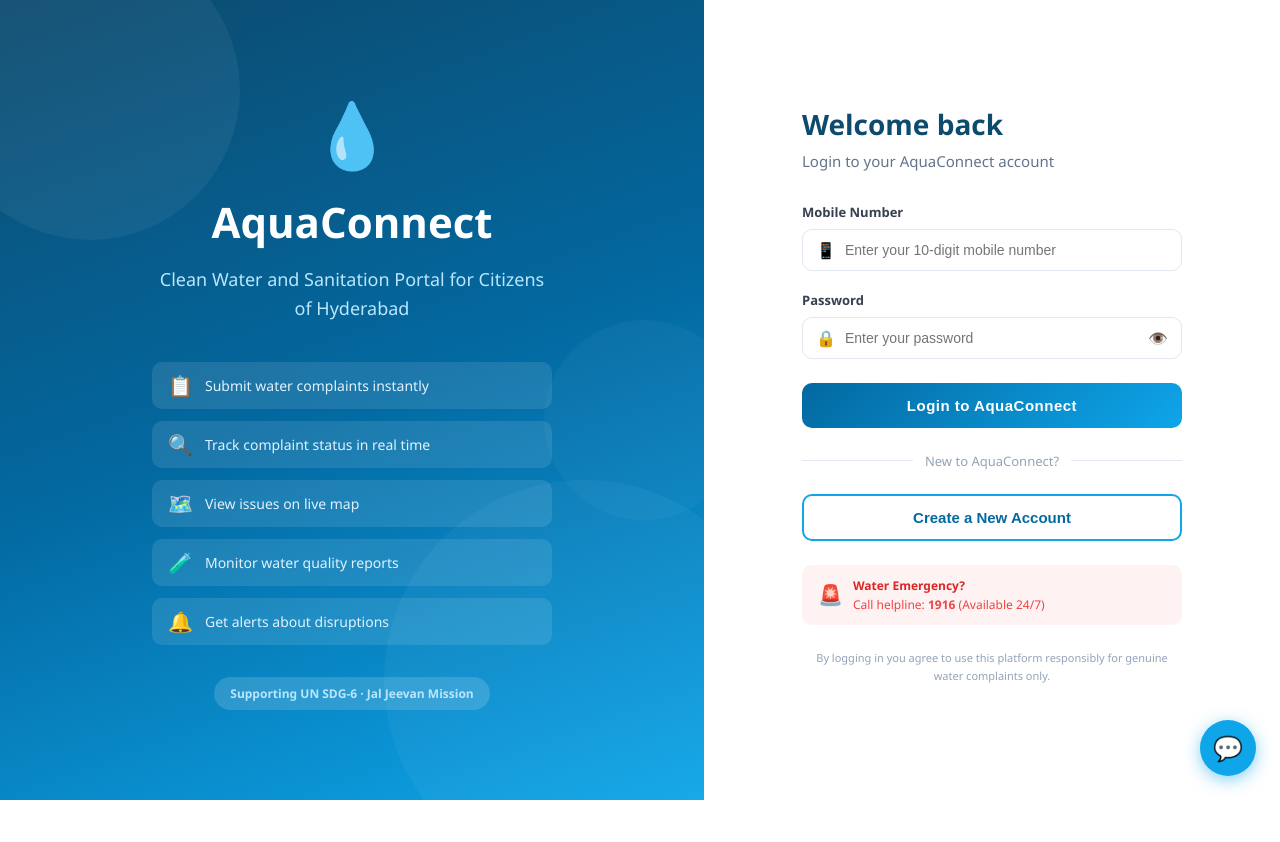
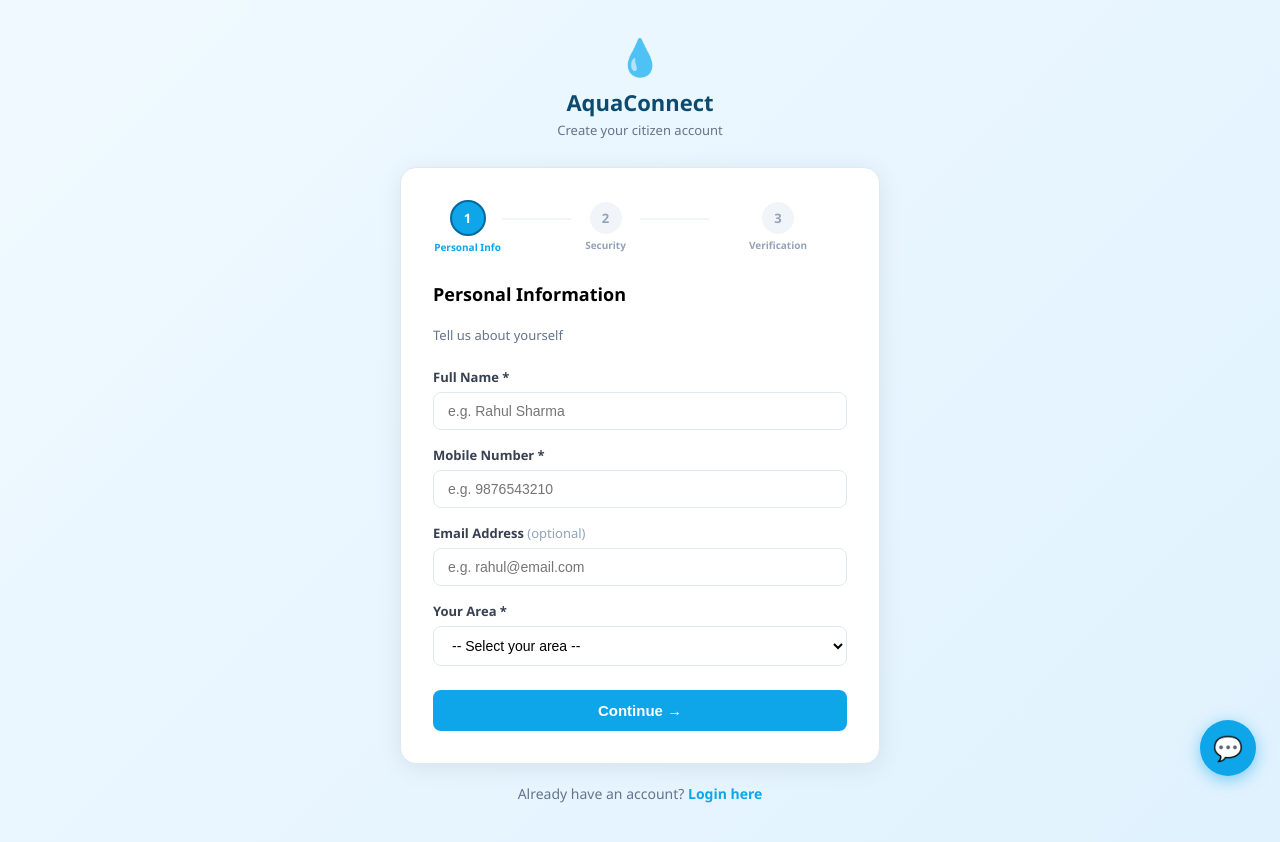
Before and after one commit to shailaja1302/aquaconnect-frontend, a React (Create React App) app: page /register in a window 1280 px wide. Shown: the top 842 px of the page. Before the commit the page ends 800 px from the top, so only its background shows below. Built offline with nearby package versions, Linux system fonts and the light colour scheme.

Commit message:
AquaConnect update

```diff
--- a/src/pages/Register.jsx
+++ b/src/pages/Register.jsx
@@ -3,214 +3,307 @@ import { useNavigate } from "react-router-dom";
 import { useAuth } from "../context/AuthContext";
 import { authAPI } from "../services/Api";
 
-export default function Login() {
-  const [phone, setPhone] = useState("");
-  const [password, setPassword] = useState("");
-  const [error, setError] = useState("");
+const HYDERABAD_AREAS = [
+  "Kukatpally", "Madhapur", "Ameerpet", "KPHB",
+  "Gachibowli", "Hitech City", "Banjara Hills",
+  "Secunderabad", "Begumpet", "Dilsukhnagar"
+];
+
+export default function Register() {
+  const navigate = useNavigate();
+  const { login } = useAuth();
+
+  const [step, setStep] = useState(1);
+  const [form, setForm] = useState({
+    name: "", phone: "", email: "",
+    area: "", password: "", confirmPassword: "",
+    aadhaar: "", otp: ""
+  });
+  const [errors, setErrors] = useState({});
+  const [otpSent, setOtpSent] = useState(false);
   const [loading, setLoading] = useState(false);
-  const [showPassword, setShowPassword] = useState(false);
-  const { login } = useAuth();
-  const navigate = useNavigate();
 
-  const handleLogin = async (e) => {
-    e.preventDefault();
-    setError("");
+  const update = (field, value) => {
+    setForm(prev => ({ ...prev, [field]: value }));
+    setErrors(prev => ({ ...prev, [field]: "" }));
+  };
+
+  const validateStep1 = () => {
+    const e = {};
+    if (!form.name.trim()) e.name = "Full name is required";
+    if (!/^[6-9]\d{9}$/.test(form.phone)) e.phone = "Enter valid 10-digit mobile number";
+    if (form.email && !/\S+@\S+\.\S+/.test(form.email)) e.email = "Enter valid email address";
+    if (!form.area) e.area = "Please select your area";
+    setErrors(e);
+    return Object.keys(e).length === 0;
+  };
+
+  const validateStep2 = () => {
+    const e = {};
+    if (form.password.length < 8) e.password = "Password must be at least 8 characters";
+    if (form.password !== form.confirmPassword) e.confirmPassword = "Passwords do not match";
+    if (!/^\d{12}$/.test(form.aadhaar)) e.aadhaar = "Enter valid 12-digit Aadhaar number";
+    setErrors(e);
+    return Object.keys(e).length === 0;
+  };
+
+  const handleSendOTP = () => {
+    if (!/^\d{12}$/.test(form.aadhaar)) {
+      setErrors(prev => ({ ...prev, aadhaar: "Enter valid 12-digit Aadhaar number" }));
+      return;
+    }
     setLoading(true);
-    try {
-      const res = await authAPI.login({ phone, password });
+    // Simulating OTP send - for production, you'd call authAPI.sendOTP
+    setTimeout(() => {
+      setOtpSent(true);
+      setLoading(false);
+    }, 1500);
+  };
+
+  const handleNext = () => {
+    if (step === 1 && validateStep1()) setStep(2);
+    else if (step === 2 && validateStep2()) setStep(3);
+  };
+const handleRegister = async () => {
+  if (!form.otp || form.otp.length < 4) {
+    setErrors({ otp: "Enter OTP" });
+    return;
+  }
+
+  if (form.otp !== "1234") {
+    setErrors({ otp: "Invalid OTP" });
+    return;
+  }
+
+  setLoading(true);
+
+  try {
+    const res = await authAPI.register({
+      name: form.name,
+      phone: form.phone,
+      email: form.email,
+      password: form.password,
+      area: form.area,
+      aadhaar: form.aadhaar   // ✅ FIXED HERE
+    });
+
+    console.log("REGISTER RESPONSE:", res.data);
+
+    if (res.data.token) {
       login(res.data.user, res.data.token);
       navigate("/home");
-    } catch (err) {
-      setError(err.response?.data?.message || "Invalid phone number or password. Please try again.");
-    } finally {
-      setLoading(false);
     }
+
+  } catch (err) {
+    console.error("Registration Error:", err.response?.data);
+    setErrors({
+      otp: err.response?.data?.message || "Registration failed"
+    });
+  } finally {
+    setLoading(false);
+  }
+};
+
+  const inputStyle = (field) => ({
+    width: "100%",
+    padding: "10px 14px",
+    borderRadius: 8,
+    border: `1px solid ${errors[field] ? "#fca5a5" : "#e2e8f0"}`,
+    fontSize: 14,
+    outline: "none",
+    background: errors[field] ? "#fef2f2" : "#fff",
+    boxSizing: "border-box",
+  });
+
+  const labelStyle = {
+    fontSize: 13,
+    fontWeight: 600,
+    color: "#374151",
+    marginBottom: 6,
+    display: "block"
+  };
+
+  const errorStyle = {
+    fontSize: 12,
+    color: "#dc2626",
+    marginTop: 4
   };
 
   return (
-    <div style={{ fontFamily: "'Segoe UI', sans-serif", minHeight: "100vh", display: "flex" }}>
+    <div style={{ fontFamily: "'Segoe UI', sans-serif", minHeight: "100vh", background: "linear-gradient(135deg, #f0f9ff, #e0f2fe)", display: "flex", alignItems: "center", justifyContent: "center", padding: 24 }}>
+      <div style={{ width: "100%", maxWidth: 480 }}>
 
-      {/* Left Panel */}
-      <div style={{
-        flex: 1,
-        background: "linear-gradient(160deg, #0c4a6e 0%, #0369a1 50%, #0ea5e9 100%)",
-        display: "flex",
-        flexDirection: "column",
-        justifyContent: "center",
-        alignItems: "center",
-        padding: 48,
-        position: "relative",
-        overflow: "hidden"
-      }}>
-        {/* Background circles */}
-        <div style={{ position: "absolute", top: -60, left: -60, width: 300, height: 300, borderRadius: "50%", background: "rgba(255,255,255,0.05)" }} />
-        <div style={{ position: "absolute", bottom: -80, right: -80, width: 400, height: 400, borderRadius: "50%", background: "rgba(255,255,255,0.04)" }} />
-        <div style={{ position: "absolute", top: "40%", right: -40, width: 200, height: 200, borderRadius: "50%", background: "rgba(255,255,255,0.03)" }} />
+        {/* Logo */}
+        <div style={{ textAlign: "center", marginBottom: 28 }}>
+          <div style={{ fontSize: 36, marginBottom: 6 }}>💧</div>
+          <h1 style={{ fontSize: 22, fontWeight: 800, color: "#0c4a6e", margin: 0 }}>AquaConnect</h1>
+          <p style={{ fontSize: 13, color: "#64748b", marginTop: 4 }}>Create your citizen account</p>
+        </div>
 
-        {/* Content */}
-        <div style={{ position: "relative", textAlign: "center", maxWidth: 400 }}>
-          <div style={{ fontSize: 64, marginBottom: 20 }}>💧</div>
-          <h1 style={{ fontSize: 42, fontWeight: 800, color: "#fff", margin: "0 0 12px", lineHeight: 1.2 }}>
-            AquaConnect
-          </h1>
-          <p style={{ fontSize: 18, color: "#bae6fd", marginBottom: 40, lineHeight: 1.6 }}>
-            Clean Water and Sanitation Portal for Citizens of Hyderabad
-          </p>
+        {/* Card */}
+        <div style={{ background: "#fff", borderRadius: 16, padding: 32, boxShadow: "0 4px 24px rgba(0,0,0,0.08)", border: "1px solid #e2e8f0" }}>
 
-          {/* Feature pills */}
-          <div style={{ display: "flex", flexDirection: "column", gap: 12, textAlign: "left" }}>
+          {/* Step Indicator */}
+          <div style={{ display: "flex", alignItems: "center", marginBottom: 28 }}>
             {[
-              { icon: "📋", text: "Submit water complaints instantly" },
-              { icon: "🔍", text: "Track complaint status in real time" },
-              { icon: "🗺️", text: "View issues on live map" },
-              { icon: "🧪", text: "Monitor water quality reports" },
-              { icon: "🔔", text: "Get alerts about disruptions" },
-            ].map((f, i) => (
-              <div key={i} style={{ display: "flex", alignItems: "center", gap: 12, background: "rgba(255,255,255,0.1)", borderRadius: 10, padding: "10px 16px" }}>
-                <span style={{ fontSize: 20 }}>{f.icon}</span>
-                <span style={{ color: "#e0f2fe", fontSize: 14, fontWeight: 500 }}>{f.text}</span>
+              { num: 1, label: "Personal Info" },
+              { num: 2, label: "Security" },
+              { num: 3, label: "Verification" },
+            ].map((s, i) => (
+              <div key={s.num} style={{ display: "flex", alignItems: "center", flex: 1 }}>
+                <div style={{ display: "flex", flexDirection: "column", alignItems: "center", flex: 1 }}>
+                  <div style={{
+                    width: 32, height: 32, borderRadius: "50%",
+                    background: step >= s.num ? "#0ea5e9" : "#f1f5f9",
+                    color: step >= s.num ? "#fff" : "#94a3b8",
+                    display: "flex", alignItems: "center", justifyContent: "center",
+                    fontSize: 13, fontWeight: 700,
+                    border: step === s.num ? "2px solid #0369a1" : "none"
+                  }}>
+                    {step > s.num ? "✓" : s.num}
+                  </div>
+                  <span style={{ fontSize: 10, color: step >= s.num ? "#0ea5e9" : "#94a3b8", marginTop: 4, fontWeight: 600 }}>
+                    {s.label}
+                  </span>
+                </div>
+                {i < 2 && (
+                  <div style={{ height: 2, flex: 1, background: step > s.num ? "#0ea5e9" : "#f1f5f9", marginBottom: 16 }} />
+                )}
               </div>
             ))}
           </div>
 
-          {/* SDG Badge */}
-          <div style={{ marginTop: 32, display: "inline-flex", alignItems: "center", gap: 8, background: "rgba(255,255,255,0.15)", borderRadius: 20, padding: "8px 16px" }}>
-            <span style={{ color: "#bae6fd", fontSize: 12, fontWeight: 600 }}>Supporting UN SDG-6 · Jal Jeevan Mission</span>
-          </div>
-        </div>
-      </div>
+          {/* Step 1 */}
+          {step === 1 && (
+            <div style={{ display: "flex", flexDirection: "column", gap: 16 }}>
+              <h2 style={{ fontSize: 18, fontWeight: 700, margin: "0 0 4px" }}>Personal Information</h2>
+              <p style={{ fontSize: 13, color: "#64748b", margin: "0 0 8px" }}>Tell us about yourself</p>
 
-      {/* Right Panel */}
-      <div style={{
-        width: 480,
-        display: "flex",
-        flexDirection: "column",
-        justifyContent: "center",
-        alignItems: "center",
-        padding: 48,
-        background: "#fff",
-      }}>
-        <div style={{ width: "100%", maxWidth: 380 }}>
+              <div>
+                <label style={labelStyle}>Full Name *</label>
+                <input style={inputStyle("name")} placeholder="e.g. Rahul Sharma" value={form.name} onChange={e => update("name", e.target.value)} />
+                {errors.name && <p style={errorStyle}>{errors.name}</p>}
+              </div>
 
-          {/* Header */}
-          <div style={{ marginBottom: 32 }}>
-            <h2 style={{ fontSize: 28, fontWeight: 800, color: "#0c4a6e", margin: "0 0 8px" }}>
-              Welcome back
-            </h2>
-            <p style={{ fontSize: 15, color: "#64748b", margin: 0 }}>
-              Login to your AquaConnect account
-            </p>
-          </div>
+              <div>
+                <label style={labelStyle}>Mobile Number *</label>
+                <input style={inputStyle("phone")} placeholder="e.g. 9876543210" value={form.phone} onChange={e => update("phone", e.target.value)} maxLength={10} />
+                {errors.phone && <p style={errorStyle}>{errors.phone}</p>}
+              </div>
 
-          {/* Error */}
-          {error && (
-            <div style={{ background: "#fef2f2", border: "1px solid #fecaca", borderRadius: 10, padding: "12px 16px", marginBottom: 20, display: "flex", gap: 10, alignItems: "flex-start" }}>
-              <span style={{ fontSize: 16 }}>⚠️</span>
-              <p style={{ color: "#dc2626", fontSize: 13, margin: 0, lineHeight: 1.5 }}>{error}</p>
+              <div>
+                <label style={labelStyle}>Email Address <span style={{ color: "#94a3b8", fontWeight: 400 }}>(optional)</span></label>
+                <input style={inputStyle("email")} placeholder="e.g. rahul@email.com" value={form.email} onChange={e => update("email", e.target.value)} />
+                {errors.email && <p style={errorStyle}>{errors.email}</p>}
+              </div>
+
+              <div>
+                <label style={labelStyle}>Your Area *</label>
+                <select style={inputStyle("area")} value={form.area} onChange={e => update("area", e.target.value)}>
+                  <option value="">-- Select your area --</option>
+                  {HYDERABAD_AREAS.map(a => <option key={a} value={a}>{a}</option>)}
+                </select>
+                {errors.area && <p style={errorStyle}>{errors.area}</p>}
+              </div>
+
+              <button onClick={handleNext} style={{ padding: "12px", background: "#0ea5e9", color: "#fff", border: "none", borderRadius: 8, fontSize: 15, fontWeight: 700, cursor: "pointer", marginTop: 8 }}>
+                Continue →
+              </button>
             </div>
           )}
 
-          {/* Form */}
-          <form onSubmit={handleLogin} style={{ display: "flex", flexDirection: "column", gap: 20 }}>
+          {/* Step 2 */}
+          {step === 2 && (
+            <div style={{ display: "flex", flexDirection: "column", gap: 16 }}>
+              <h2 style={{ fontSize: 18, fontWeight: 700, margin: "0 0 4px" }}>Set Up Security</h2>
+              <p style={{ fontSize: 13, color: "#64748b", margin: "0 0 8px" }}>Create a password and link your Aadhaar</p>
 
-            {/* Phone */}
-            <div>
-              <label style={{ fontSize: 13, fontWeight: 600, color: "#374151", marginBottom: 8, display: "block" }}>
-                Mobile Number
-              </label>
-              <div style={{ position: "relative" }}>
-                <span style={{ position: "absolute", left: 14, top: "50%", transform: "translateY(-50%)", fontSize: 16, color: "#94a3b8" }}>📱</span>
-                <input
-                  type="tel"
-                  value={phone}
-                  onChange={e => setPhone(e.target.value)}
-                  placeholder="Enter your 10-digit mobile number"
-                  required
-                  maxLength={10}
-                  style={{ width: "100%", padding: "12px 14px 12px 42px", borderRadius: 10, border: "1.5px solid #e2e8f0", fontSize: 14, outline: "none", boxSizing: "border-box", transition: "border 0.2s" }}
-                  onFocus={e => e.target.style.borderColor = "#0ea5e9"}
-                  onBlur={e => e.target.style.borderColor = "#e2e8f0"}
-                />
+              <div>
+                <label style={labelStyle}>Password *</label>
+                <input type="password" style={inputStyle("password")} placeholder="Minimum 8 characters" value={form.password} onChange={e => update("password", e.target.value)} />
+                {errors.password && <p style={errorStyle}>{errors.password}</p>}
+              </div>
+
+              <div>
+                <label style={labelStyle}>Confirm Password *</label>
+                <input type="password" style={inputStyle("confirmPassword")} placeholder="Re-enter your password" value={form.confirmPassword} onChange={e => update("confirmPassword", e.target.value)} />
+                {errors.confirmPassword && <p style={errorStyle}>{errors.confirmPassword}</p>}
+              </div>
+
+              <div>
+                <label style={labelStyle}>Aadhaar Number *</label>
+                <input style={inputStyle("aadhaar")} placeholder="12-digit Aadhaar number" value={form.aadhaar} onChange={e => update("aadhaar", e.target.value.replace(/\D/g, ""))} maxLength={12} />
+                {errors.aadhaar && <p style={errorStyle}>{errors.aadhaar}</p>}
+                <p style={{ fontSize: 12, color: "#64748b", marginTop: 4 }}>Used only for identity verification.</p>
+              </div>
+
+              <div style={{ display: "flex", gap: 10, marginTop: 8 }}>
+                <button onClick={() => setStep(1)} style={{ flex: 1, padding: "12px", background: "#f8fafc", color: "#64748b", border: "1px solid #e2e8f0", borderRadius: 8, fontSize: 14, fontWeight: 600, cursor: "pointer" }}>
+                  ← Back
+                </button>
+                <button onClick={handleNext} style={{ flex: 2, padding: "12px", background: "#0ea5e9", color: "#fff", border: "none", borderRadius: 8, fontSize: 15, fontWeight: 700, cursor: "pointer" }}>
+                  Continue →
+                </button>
               </div>
             </div>
+          )}
 
-            {/* Password */}
-            <div>
-              <div style={{ display: "flex", justifyContent: "space-between", marginBottom: 8 }}>
-                <label style={{ fontSize: 13, fontWeight: 600, color: "#374151" }}>Password</label>
+          {/* Step 3 */}
+          {step === 3 && (
+            <div style={{ display: "flex", flexDirection: "column", gap: 16 }}>
+              <h2 style={{ fontSize: 18, fontWeight: 700, margin: "0 0 4px" }}>Aadhaar Verification</h2>
+              <p style={{ fontSize: 13, color: "#64748b", margin: "0 0 8px" }}>Verify your identity</p>
+
+              <div style={{ background: "#f0f9ff", borderRadius: 10, padding: 16, border: "1px solid #bae6fd" }}>
+                <p style={{ fontSize: 13, color: "#0369a1", margin: 0 }}>
+                  OTP will be sent to mobile linked with Aadhaar ending in
+                  <strong> XXXX{form.aadhaar.slice(-4)}</strong>
+                </p>
               </div>
-              <div style={{ position: "relative" }}>
-                <span style={{ position: "absolute", left: 14, top: "50%", transform: "translateY(-50%)", fontSize: 16, color: "#94a3b8" }}>🔒</span>
-                <input
-                  type={showPassword ? "text" : "password"}
-                  value={password}
-                  onChange={e => setPassword(e.target.value)}
-                  placeholder="Enter your password"
-                  required
-                  style={{ width: "100%", padding: "12px 44px 12px 42px", borderRadius: 10, border: "1.5px solid #e2e8f0", fontSize: 14, outline: "none", boxSizing: "border-box" }}
-                  onFocus={e => e.target.style.borderColor = "#0ea5e9"}
-                  onBlur={e => e.target.style.borderColor = "#e2e8f0"}
-                />
-                <span
-                  onClick={() => setShowPassword(!showPassword)}
-                  style={{ position: "absolute", right: 14, top: "50%", transform: "translateY(-50%)", cursor: "pointer", fontSize: 16, color: "#94a3b8" }}>
-                  {showPassword ? "🙈" : "👁️"}
-                </span>
+
+              {!otpSent ? (
+                <button onClick={handleSendOTP} disabled={loading} style={{ padding: "12px", background: "#0ea5e9", color: "#fff", border: "none", borderRadius: 8, fontSize: 15, fontWeight: 700, cursor: "pointer" }}>
+                  {loading ? "Sending..." : "Send OTP"}
+                </button>
+              ) : (
+                <>
+                  <div style={{ background: "#f0fdf4", borderRadius: 10, padding: 12, border: "1px solid #bbf7d0" }}>
+                    <p style={{ fontSize: 13, color: "#16a34a", margin: 0 }}>
+                      OTP sent successfully! Use <strong>1234</strong> for testing.
+                    </p>
+                  </div>
+                  <div>
+                    <label style={labelStyle}>Enter OTP *</label>
+                    <input style={inputStyle("otp")} placeholder="Enter 4-digit OTP" value={form.otp} onChange={e => update("otp", e.target.value.replace(/\D/g, ""))} maxLength={4} />
+                    {errors.otp && <p style={errorStyle}>{errors.otp}</p>}
+                  </div>
+                </>
+              )}
+
+              <div style={{ display: "flex", gap: 10, marginTop: 4 }}>
+                <button onClick={() => setStep(2)} style={{ flex: 1, padding: "12px", background: "#f8fafc", color: "#64748b", border: "1px solid #e2e8f0", borderRadius: 8, fontSize: 14, fontWeight: 600, cursor: "pointer" }}>
+                  ← Back
+                </button>
+                {otpSent && (
+                  <button onClick={handleRegister} disabled={loading} style={{ flex: 2, padding: "12px", background: "#22c55e", color: "#fff", border: "none", borderRadius: 8, fontSize: 15, fontWeight: 700, cursor: "pointer" }}>
+                    {loading ? "Creating Account..." : "Create Account ✓"}
+                  </button>
+                )}
               </div>
             </div>
-
-            {/* Submit */}
-            <button
-              type="submit"
-              disabled={loading}
-              style={{
-                padding: "14px",
-                background: loading ? "#7dd3fc" : "linear-gradient(135deg, #0369a1, #0ea5e9)",
-                color: "#fff",
-                border: "none",
-                borderRadius: 10,
-                fontSize: 15,
-                fontWeight: 700,
-                cursor: loading ? "not-allowed" : "pointer",
-                marginTop: 4,
-                letterSpacing: 0.5
-              }}>
-              {loading ? "Logging in..." : "Login to AquaConnect"}
-            </button>
-
-          </form>
-
-          {/* Divider */}
-          <div style={{ display: "flex", alignItems: "center", gap: 12, margin: "24px 0" }}>
-            <div style={{ flex: 1, height: 1, background: "#e2e8f0" }} />
-            <span style={{ fontSize: 13, color: "#94a3b8" }}>New to AquaConnect?</span>
-            <div style={{ flex: 1, height: 1, background: "#e2e8f0" }} />
-          </div>
-
-          {/* Register Button */}
-          <button
-            onClick={() => navigate("/register")}
-            style={{ width: "100%", padding: "13px", background: "#fff", color: "#0369a1", border: "2px solid #0ea5e9", borderRadius: 10, fontSize: 15, fontWeight: 700, cursor: "pointer" }}>
-            Create a New Account
-          </button>
-
-          {/* Emergency */}
-          <div style={{ marginTop: 24, background: "#fef2f2", borderRadius: 10, padding: "12px 16px", display: "flex", alignItems: "center", gap: 10 }}>
-            <span style={{ fontSize: 20 }}>🚨</span>
-            <div>
-              <p style={{ fontSize: 12, fontWeight: 700, color: "#dc2626", margin: "0 0 2px" }}>Water Emergency?</p>
-              <p style={{ fontSize: 12, color: "#ef4444", margin: 0 }}>Call helpline: <strong>1916</strong> (Available 24/7)</p>
-            </div>
-          </div>
-
-          {/* Footer note */}
-          <p style={{ fontSize: 11, color: "#94a3b8", textAlign: "center", marginTop: 24, lineHeight: 1.6 }}>
-            By logging in you agree to use this platform responsibly for genuine water complaints only.
-          </p>
+          )}
 
         </div>
+
+        {/* Login Link */}
+        <p style={{ textAlign: "center", fontSize: 14, color: "#64748b", marginTop: 20 }}>
+          Already have an account?{" "}
+          <span onClick={() => navigate("/login")} style={{ color: "#0ea5e9", fontWeight: 600, cursor: "pointer" }}>
+            Login here
+          </span>
+        </p>
+
       </div>
-
     </div>
   );
 }
```
